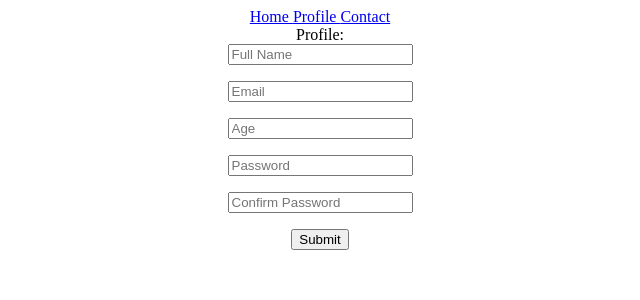
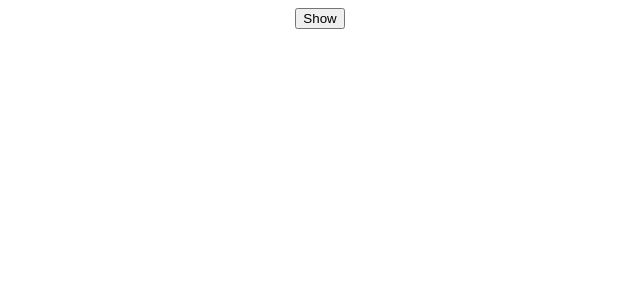
Before and after one commit to will23JD/learnreact, a React (Create React App) app: page /profile in a window 1280 px wide. Shown: the top 300 px of the page, without its empty margins (320-960 px from the left). Built offline with nearby package versions, Linux system fonts and the light colour scheme.

Commit message:
Custom Hooks in React

```diff
--- a/src/App.js
+++ b/src/App.js
@@ -1,34 +1,16 @@
 import "./App.css";
-import { BrowserRouter as Router, Routes, Route } from "react-router-dom";
-import { Home } from "./pages/Home";
-import { Profile } from "./pages/Profile";
-import { Contact } from "./pages/Contact";
-import { Navbar } from "./Navbar";
-import { QueryClient, QueryClientProvider } from "@tanstack/react-query";
-import { Form } from "./components/Form";
+import { useToggle } from "./useToggle";
 
 function App() {
-  const client = new QueryClient({defaultOptions: {
-    queries: {
-      refetchOnWindowFocus: false
-    }
-  }});
+  const [isVisible, toggle] = useToggle()
 
   return (
-    <div className="App">
-      <QueryClientProvider client={client}>
-        <Router>
-          <Navbar />
-          <Routes>
-            <Route path="/" element={<Home />} />
-            <Route path="/profile" element={<Profile />} />
-            <Route path="/contact" element={<Contact />} />
-            <Route path="*" element={<h1> PAGE NOT FOUND</h1>} />
-          </Routes>
-        </Router>
-      </QueryClientProvider>
-      <Form />
-    </div>
+   <div className="App">
+    <button onClick={toggle}>
+      {isVisible ? "Hide" : "Show"}
+    </button>
+    {isVisible && <h1> Hidden text</h1>}
+   </div>
   );
 }
 
--- /dev/null
+++ b/src/useToggle.js
@@ -0,0 +1,11 @@
+import { useState } from "react";
+
+export const  useToggle = (initalVal = false) => {
+    const [state, setState] = useState(initalVal);
+
+    const toggle = () => {
+        setState((prev) => !prev)
+    }
+
+    return [state, toggle]
+};
```
